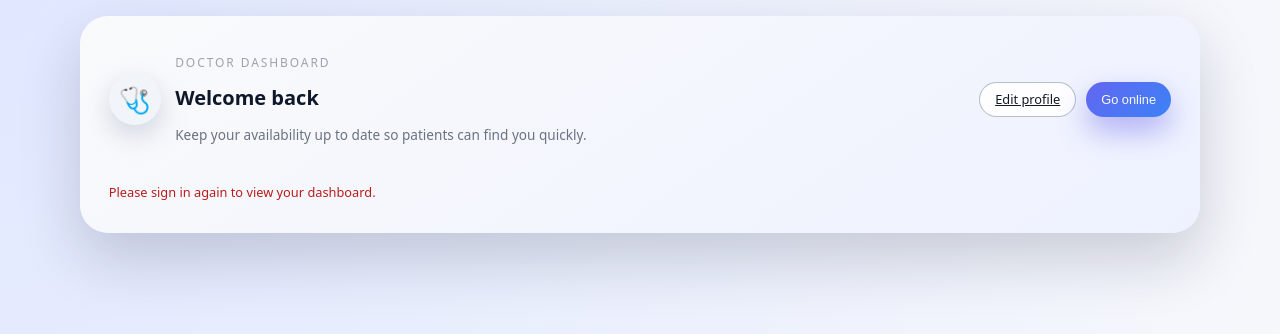
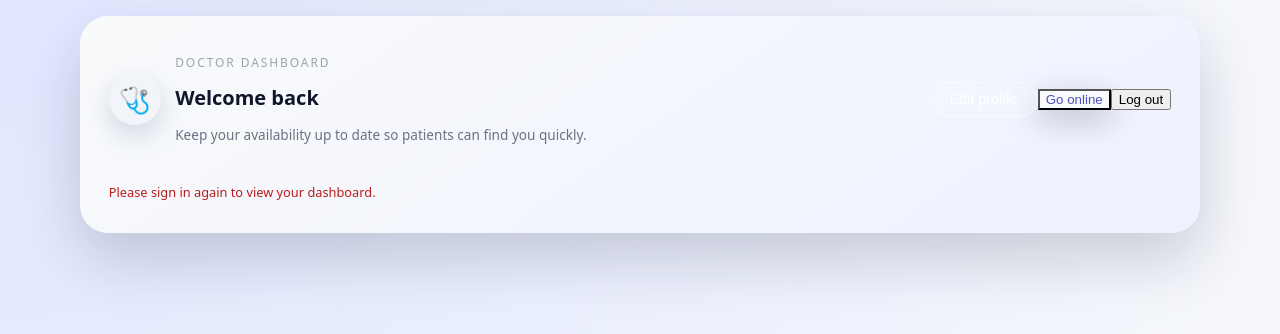
Before and after one commit to AICreditWallet/DrSam, a Next.js app: page /doctor/dashboard in a window 1280 px wide. Shown: the top 334 px of the page. Built offline with nearby package versions, Linux system fonts and the light colour scheme.

Commit message:
Fix onboarding close button and dashboard routing

```diff
--- a/app/doctor/dashboard/page.tsx
+++ b/app/doctor/dashboard/page.tsx
@@ -33,6 +33,13 @@ type Message = {
 };
 
 export default function DoctorDashboard() {
+    const router = useRouter();
+
+  async function handleLogout() {
+    await supabase.auth.signOut();
+    router.push("/"); // send them back to the home page
+  }
+
   const [doctor, setDoctor] = useState<DoctorRow | null>(null);
   const [loading, setLoading] = useState(true);
   const [error, setError] = useState<string | null>(null);
@@ -162,14 +169,28 @@ export default function DoctorDashboard() {
             </div>
           </div>
 
-          <div className="dash-header-actions">
-            <Link href="/doctor/onboarding" className="dash-ghost-button">
-              Edit profile
-            </Link>
-            <button type="button" className="dash-primary-button">
-              Go online
-            </button>
-          </div>
+          <div className="dashboard-actions">
+  <button
+    type="button"
+    className="btn-outline"
+    onClick={() => router.push("/doctor/onboarding")}
+  >
+    Edit profile
+  </button>
+
+  <button type="button" className="btn-primary">
+    Go online
+  </button>
+
+  <button
+    type="button"
+    className="btn-text"
+    onClick={handleLogout}
+  >
+    Log out
+  </button>
+</div>
+
         </header>
 
         <main className="dash-main">
--- a/app/doctor/onboarding/page.tsx
+++ b/app/doctor/onboarding/page.tsx
@@ -364,7 +364,7 @@ router.push("/doctor/dashboard");
             </div>
           </div>
 
-          <Link href="/" className="account-close">
+          <Link href="/doctor/dashboard" className="account-close">
             ✕
           </Link>
         </header>
```
